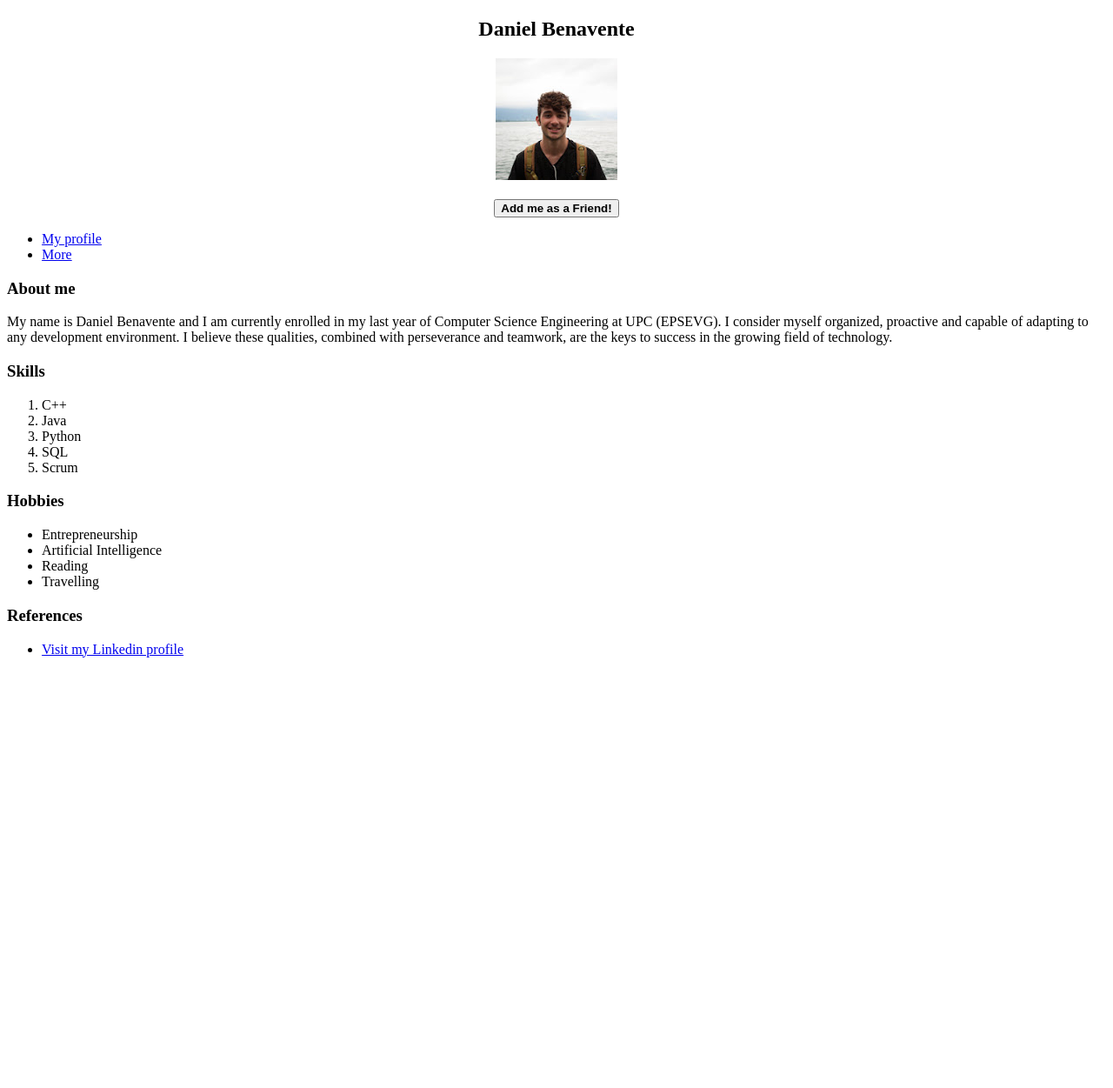
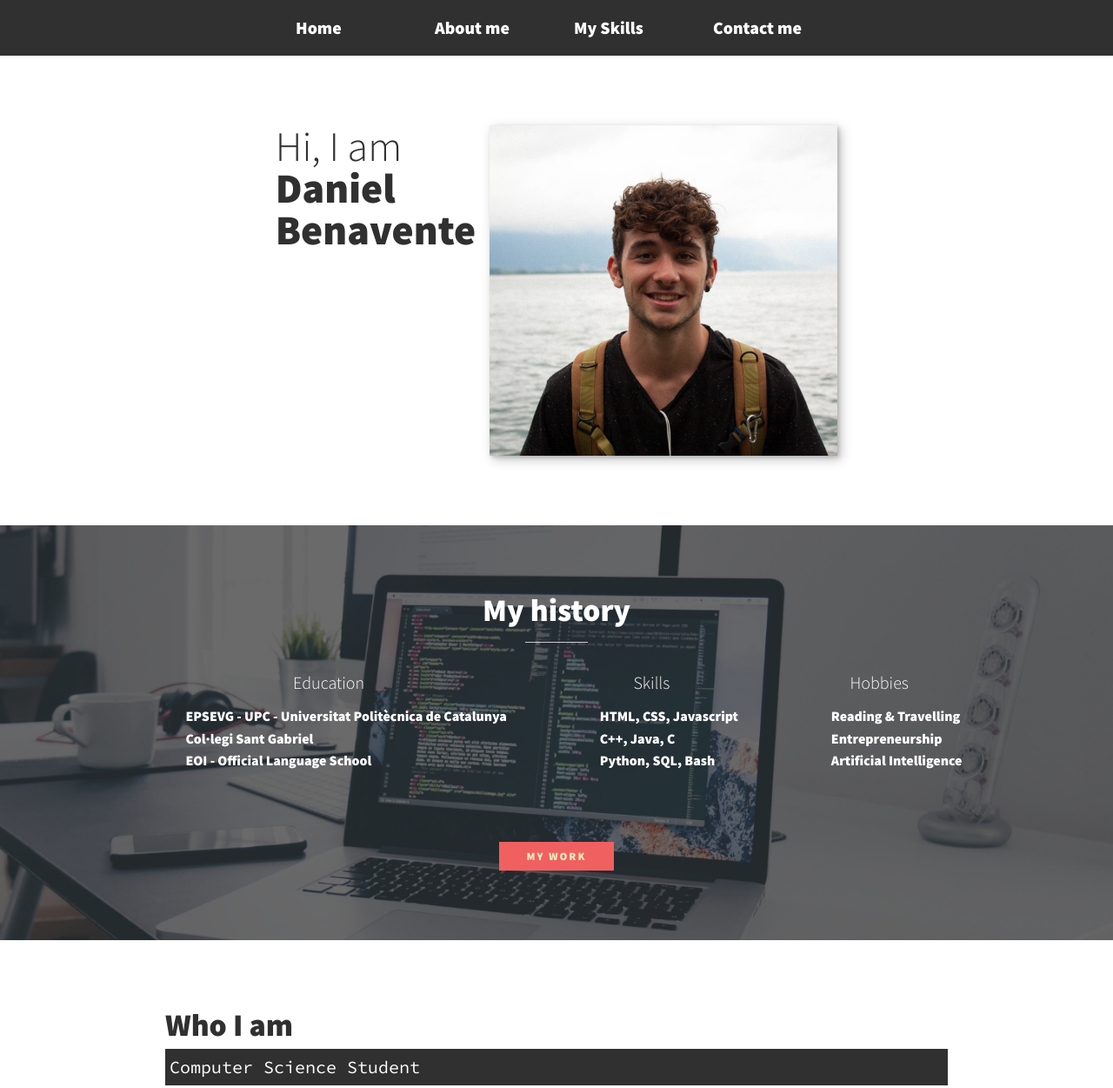
Before and after one commit to 1Woody/mywebprofile, a plain HTML site: page myweb/index.html in a window 1280 px wide. Shown: the top 1251 px of the page at 87% size. Before the commit the page ends 800 px from the top, so only its background shows below. Drawn offline with nearby package versions, Linux system fonts and the light colour scheme.

Commit message:
finish pmud page

```diff
--- /dev/null
+++ b/myweb/css/style.css
@@ -0,0 +1,394 @@
+*, *::before, *after {
+    box-sizing: border-box;
+}
+
+/*Custom porpeties*/
+
+:root {
+    --ff-primary: 'Source Sans Pro', sans-serif;
+    --ff-secondary: 'Source Code Pro', monospace;
+
+    --fw-reg: 300;
+    --fw-bold: 900;
+
+    --clr-light: #fff;
+    --clr-dark: #303030;
+    --clr-accent:#303030;
+    --clr-accent2:#F2EBBF;
+    --clr-accent3:#F06060;
+
+
+    --fs-h1: 3rem;
+    --fs-h2: 2.25rem;
+    --fs-h3: 1.25rem;
+    --fs-body: 1rem;
+
+    --bs: 0.25em 0.25em 0.75em rgba(0,0,0,.25),
+          0.125em 0.125em 0.25em rgba(0,0,0,.15);
+}
+
+
+/* Nav */
+
+nav {
+    display: flex;
+    justify-content: space-around;
+    align-items: center;
+    min-height: 8vh;
+    font-family: var(--ff-primary);
+    background-color: var(--clr-dark);
+}
+
+.nav__list {
+    display: flex;
+    cursor: pointer;
+    justify-content: space-around;
+    width: 50%;
+}
+.nav__item {
+    list-style: none;
+    margin-right: 20px;
+    min-width: 140px;
+}
+
+.nav__item a:hover {
+    color: var(--clr-accent3);
+}
+
+.nav__item a {
+    font-size: var(--fs-h3);
+    font-weight: var(--fw-bold);
+    color: var(--clr-light);
+    min-width: 5em;
+    text-decoration: none;
+}
+
+@media (max-width: 650px) {
+    nav {
+        padding-bottom: 1em;
+    }
+    .nav__list {
+        display: inline-block;
+        position: relative;
+        width: 50%;
+    }
+    .nav__item {
+        margin-bottom: .5em;
+    }
+
+    .nav__item a {
+        min-width: 1em;
+    }
+}
+
+/* General Styles*/
+
+body {
+    background: var(--clr-light);
+    color: var(--clr-dark);
+    margin: 0;
+    font-family: var(--ff-primary);
+    font-size: var(--fs-body);
+    line-height: 1.6;
+    overflow-x: hidden;
+}
+
+section {
+    padding: 5em 2em;
+}
+
+img{
+    display: block;
+    max-width: 100%;
+    position: relative;
+    z-index: 2;
+}
+
+strong { font-weight: var(--fw-bold) }
+
+
+::-moz-selection { /* Code for Firefox */
+    color: var(--clr-light);
+    background: var(--clr-accent);
+  }
+
+  ::selection {
+    color: var(--clr-light);
+    background: var(--clr-accent);
+  }
+
+
+:focus {
+    outline: 3px solid var(--clr-accent);
+    outline-offset: 3px;
+}
+
+
+/* Buttons */
+.btn {
+    display: inline-block;
+    padding: .5em 2.5em;
+    background: var(--clr-accent3);
+    color: var(--clr-accent2);
+    text-decoration: none;
+    cursor: pointer;
+    font-size: .8rem;
+    text-transform: uppercase;
+    letter-spacing: 2px;
+    font-weight: var(--fw-bold);
+    transition: transform 200ms ease-in-out;
+}
+
+.btn:hover {
+    transform: scale(1.1);
+}
+
+
+/* typography*/
+
+h1, h2, h3 {
+    line-height: 1;
+    margin: 0;
+}
+
+h1{ font-size: var(--fs-h1) }
+h2{ font-size: var(--fs-h2) }
+h3{ font-size: var(--fs-h3) }
+
+
+.section__title {
+    margin-bottom: .25em;
+}
+
+.section__title--intro{
+    font-weight: var(--fw-reg);
+}
+
+.section__title--intro strong {
+    display: block;
+}
+
+.section__subtitle {
+    margin: 0;
+    font-size: var(--fs-h3);
+}
+
+.section__subtitle--intro,
+.section__subtitle-about{
+    background: var(--clr-accent);
+    color: var(--clr-light);
+    padding: .25em;
+    font-family: var(--ff-secondary);
+    margin-bottom: 1em;
+
+}
+
+.section__subtitle-work {
+    color: var(--clr-accent);
+    font-weight: var(--fw-bold);
+    margin-bottom: 3em;
+}
+
+/* Intro section */
+.intro {
+    position: relative;
+}
+
+.intro__img {
+    box-shadow: var(--bs);
+}
+
+.section__subtitle--intro {
+    display: inline-block;
+}
+
+
+@media (min-width: 700px) {
+    .intro {
+        display: flex;
+        justify-content: center;
+        position: relative;
+        margin: 0 auto;
+        width: min-content;
+    }
+
+    .intro__img {
+        margin-left: 1rem;
+        min-width: 400px;
+        max-width: 400px;
+    }
+}
+
+/* About me */
+
+.about-me {
+    max-width: 900px;
+    margin: 0 auto;
+}
+
+.about-me__img {
+    box-shadow: var(--bs);
+    margin: 0 auto;
+}
+
+
+@media (min-width: 700px) {
+
+    .about-me {
+        display: flexbox;
+        justify-content: center;
+        position: relative;
+        margin: 0 auto;
+    }
+
+    .about-me__body{
+        display: flex;
+
+    }
+
+    .about-me__img {
+        position: relative;
+        min-width: 400px;
+        max-width: 400px;
+        margin-left: 2em;
+        z-index: 2;
+    }
+}
+
+/* My services section */
+
+.my-skills {
+    background-color: var(--clr-dark);
+    background-image: url(../img/services-bg.jpg);
+    background-size: cover;
+    color: var(--clr-light);
+    text-align: center;
+}
+
+.section__title--services {
+    color: var(--clr-light);
+    position: relative;
+}
+
+.section__title--services::after {
+    content: '';
+    display: block;
+    width: 2em;
+    height: 1px;
+    margin: 0.5em auto 1em;
+    background: var(--clr-light);
+    opacity: 0.75;
+}
+
+.services {
+    margin-bottom: 4em;
+}
+
+.service__text--ul {
+    text-align: center, justify;
+    list-style-type: none;
+    margin: 0 auto;
+}
+
+.service {
+    max-width: 500px;
+    margin: 0 auto;
+}
+
+.service__text {
+    text-align: justify;
+}
+
+
+@media (min-width: 925px) {
+    .services {
+        display: flex;
+        font-weight: var(--fw-bold);
+        max-width: 1000px;
+        margin-left: auto;
+        margin-right: auto;
+    }
+
+    .services h3 {
+        font-weight: var(--fw-reg);
+    }
+
+    .service {
+        max-width: 500px;
+    }
+
+    .service__text--ul {
+        text-align: justify;
+        margin: 0 auto;
+        list-style-type: none;
+    }
+    /*Looking the siblings to add gap*/
+}
+
+
+/* Footer */
+
+.footer {
+    background: #111;
+    color: var(--clr-accent2);
+    font-size: var(--fs-h3);
+    text-align: center;
+    padding: 2.5em 0;
+}
+
+
+.btn--footer{
+    display: inline-block;
+    padding: .7em 5em;
+    margin-bottom: 2em;
+    background: var(--clr-accent3);
+    color: var(--clr-dark);
+    text-decoration: none;
+    cursor: pointer;
+    font-size: .8rem;
+    text-transform: uppercase;
+    letter-spacing: 2px;
+    font-weight: var(--fw-bold);
+    transition: transform 200ms ease-in-out;
+}
+
+
+.btn--footer:hover {
+    transform: scale(1.1);
+}
+
+.footer a {
+    color: inherit;
+    text-decoration: none;
+}
+
+.footer__link {
+    font-size: var(--fs-h3);
+    font-weight: var(--fw-bold);
+}
+
+
+.footer__link:hover,
+.social-list__link:hover {
+    opacity: .7;
+}
+
+.footer__link:hover {
+    text-decoration: underline;
+}
+
+.social-list {
+    list-style: none;
+    display: flex;
+    justify-content: center;
+    margin: 2em 0 0;
+    padding: 0;
+}
+
+.social-list__item {
+    margin: 0 .5em;
+}
+
+.social-list__link {
+    padding: .5em;
+}
--- a/myweb/index.html
+++ b/myweb/index.html
@@ -4,75 +4,111 @@
     <meta charset="UTF-8">
     <meta name="viewport" content="width=device-width, initial-scale=1.0">
     <title>Daniel Benavente</title>
+    <link rel="stylesheet"
+    href="https://cdnjs.cloudflare.com/ajax/libs/normalize/7.0.0/normalize.min.css">
+    <link rel="stylesheet"
+    href="https://cdnjs.cloudflare.com/ajax/libs/font-awesome/5.11.2/css/all.css"
+    integrity="sha256-46qynGAkLSFpVbEBog43gvNhfrOj+BmwXdxFgVK/Kvc=" crossorigin="anonymous" />
+
+    <!-- google fonts -->
+    <link href="https://fonts.googleapis.com/css?family=Source+Code+Pro:400,900|Source+Sans+Pro:300,900&display=swap" rel="stylesheet">
+
+    <link rel="stylesheet" href="css/style.css">
 </head>
 <body>
-    <nav>
-        <div class="logo">
-            <center>
-                <h1 >Daniel Benavente</h1>
-                <img src="/profile.jpg">
-            </center>
-        </div>
-
-        <div>
-            <center>
-                <br>
-                <button type="button" onclick="location.href='friend.html'">
-                    <strong>Add me as a Friend!</strong>
-                </button>
-            </center>
-        </div>
-
-        <ul class="nav-text">
-            <li>
-                <a href="index.html"> My profile</a>
-            </li>
-            <li>
-                <a href="more.html"> More</a>
-            </li>
+    <nav class="nav">
+        <ul class="nav__list">
+            <li class="nav__item"><a href="#home" class="nav__link">Home</a></li>
+            <li class="nav__item"><a href="#about" class="nav__link">About me</a></li>
+            <li class="nav__item"><a href="#skills" class="nav__link">My Skills</a></li>
+            <li class="nav__item"><a href="#footer" class="nav__link">Contact me</a></li>
         </ul>
     </nav>
 
-    <h3>About me</h3>
-    <section class="text_profile">
-        <p>
-            My name is Daniel Benavente and I am currently
-            enrolled in my last year of Computer Science
-            Engineering at UPC (EPSEVG). I consider myself
-            organized, proactive and capable of adapting to any development environment.
-            I believe these qualities, combined with perseverance and teamwork, are the
-            keys to success in the growing field of technology.
-        </p>
-    </section>
-    <section class="Skills">
-        <h3> Skills </h3>
-        <ol>
-            <li> C++ </li>
-            <li> Java </li>
-            <li> Python </li>
-            <li> SQL </li>
-            <li> Scrum </li>
-        </ol>
+    <section class="intro" id="home">
+        <h1 class="section__title section__title--intro">
+            Hi, I am <strong> Daniel Benavente </strong>
+        </h1>
+        <img src="img/profile_2.jpg" alt="a picture of daniel smiling" class="intro__img">
     </section>
 
-    <section class="Hobbies">
-        <h3> Hobbies </h3>
-        <ul>
-            <li> Entrepreneurship </li>
-            <li> Artificial Intelligence </li>
-            <li> Reading </li>
-            <li> Travelling </li>
-        </ol>
+    <section class="my-skills" id="skills">
+        <h2 class="section__title section__title--services">My history</h2>
+        <div class="services">
+            <div class="service">
+                <h3>Education</h3>
+                <p class="service__text">
+                    <ul class="service__text--ul">
+                        <li> EPSEVG - UPC - Universitat Politècnica de Catalunya </li>
+                        <li> Col·legi Sant Gabriel </li>
+                        <li> EOI - Official Language School </li>
+                    </ul>
+                </p>
+            </div> <!-- / Service -->
+
+            <div class="service">
+                <h3> Skills</h3>
+                <p class="service__text"></p>
+                    <ul class="service__text--ul">
+                        <li> HTML, CSS, Javascript </li>
+                        <li> C++, Java, C </li>
+                        <li> Python, SQL, Bash </li>
+
+                    </ul>
+                </p>
+            </div> <!-- / Service -->
+
+            <div class="service">
+                <h3> Hobbies </h3>
+                <p class="service__text">
+                    <ul class="service__text--ul">
+                        <li> Reading & Travelling </li>
+                        <li> Entrepreneurship </li>
+                        <li> Artificial Intelligence </li>
+                    </ul>
+                </p>
+            </div> <!-- / Service -->
+        </div> <!-- / Services -->
+
+        <a href="#work" class="btn">My work</a>
     </section>
-    <section class="References">
-        <h3> References </h3>
-        <ul>
-            <li>
-                <a href="https://www.linkedin.com/in/daniel-benavente-garc%C3%ADa-69ab301b6/"
-                target="_blank"> Visit my Linkedin profile</a>
+
+    <section class="about-me" id="about">
+        <h2 class="section__title section__title-about">Who I am</h2>
+        <p class="section__subtitle section__subtitle-about"> Computer Science Student <!--& Future Engineer--></p>
+        <div class="about-me__body">
+            <p>My name is Daniel Benavente and I am currently
+                enrolled in my last year of Computer Science
+                Engineering at UPC (EPSEVG). I consider myself
+                organized, proactive and capable of adapting to any development environment.
+                <br><br>
+                I believe these qualities, combined with perseverance and teamwork, are the
+                keys to success in the growing field of technology.
+            </p>
+            <img src="img/daniel-03.JPG" alt="Daniel sitting on a park" class="about-me__img">
+        </div>
+        </section>
+
+    <footer class="footer" id="footer">
+        <a href="friend.html" class="btn--footer">Contact Me</a><br>
+        <a href="mailto:daniel.benavente1@hotmail.com" class="footer__link">daniel.benavente1@hotmail.com</a>
+        <ul class="social-list">
+            <li class="social-list__item">
+                <a class="social-list__link" href="https://codepen.io">
+                    <i class="fab fa-github"></i>
+                </a>
+            </li>
+            <li class="social-list__item">
+                <a class="social-list__link" href="http://dribbble.com">
+                    <i class="fab fa-linkedin"></i>
+                </a>
+            </li>
+            <li class="social-list__item">
+                <a class="social-list__link" href="https://twitter.com">
+                    <i class="fab fa-instagram"></i>
+                </a>
             </li>
         </ul>
-    </section>
-
+    </footer>
 </body>
 </html>
--- a/webportfolio/css/style.css
+++ b/webportfolio/css/style.css
@@ -70,11 +70,10 @@ strong { font-weight: var(--fw-bold) }
     background: var(--clr-accent);
   }
 
-  ::selection {
+::selection {
     color: var(--clr-light);
     background: var(--clr-accent);
   }
-
 
 :focus {
     outline: 3px solid var(--clr-accent);
@@ -247,6 +246,7 @@ h3{ font-size: var(--fs-h3) }
     }
 }
 
+/* About me */
 
 .about-me {
     max-width: 900px;
```
Also changed, not shown: webportfolio/index.html (+0 -1 lines), myweb/img/profile.jpg (added), myweb/img/profile_2.jpg (added), myweb/img/services-bg.jpg (added), 1 other file.
